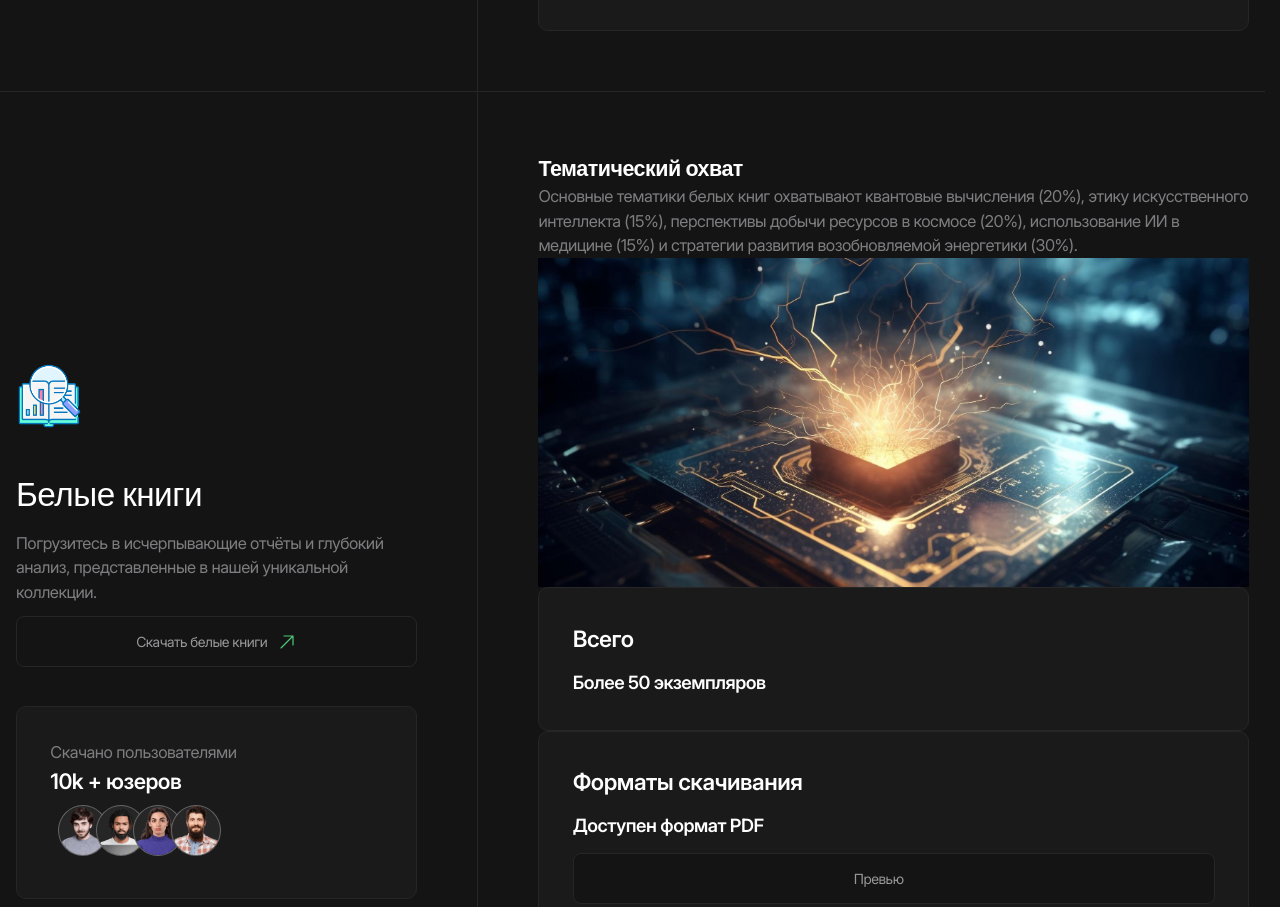
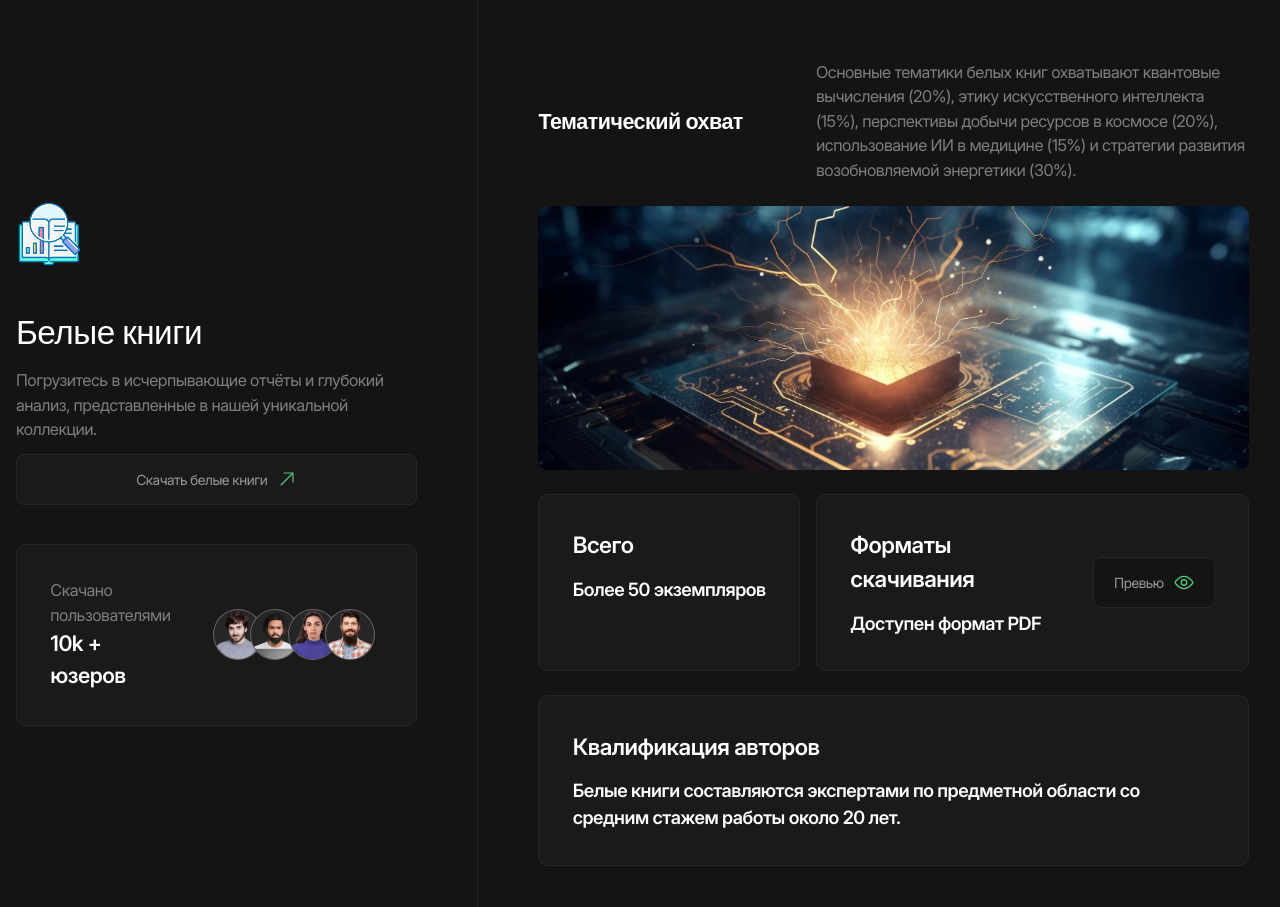
Before and after one commit to ganeev-ruslan/TFTech, a website with bundled scripts: page index.html in a window 1280 px wide. Shown: the part 5173-6080 px from the top of the page. Built offline with nearby package versions, Linux system fonts and the light colour scheme.

Commit message:
Update main.css

```diff
--- a/styles/main.css
+++ b/styles/main.css
@@ -462,6 +462,9 @@ button[aria-label]::before {
 .icon--green-arrow::after {
   background-image: url(../../icons/arrow-top-right.svg);
 }
+.icon--green-eye::after {
+  background-image: url(../../icons/eye__green.svg);
+}
 
 .logo {
   max-width: clamp(7.25rem, 6.9791666667rem + 1.1111111111vw, 8.3125rem);
@@ -505,6 +508,9 @@ button[aria-label]::before {
   background-color: var(--color-accent);
   border-color: var(--color-accent);
   border-radius: 0.5rem;
+}
+.button--dark-gray {
+  background-color: var(--color-dark-10);
 }
 
 .burger-button {
@@ -1194,11 +1200,47 @@ button[aria-label]::before {
     grid-template-columns: 1fr;
   }
 }
+.card__grid--2-cols-alt {
+  grid-template-columns: auto 1fr;
+  gap: 1.875rem 1.25rem;
+}
+@media (width <= 90.06125rem) {
+  .card__grid--2-cols-alt {
+    gap: 1.5rem 1rem;
+  }
+}
 .card__cell {
   display: flex;
   flex-direction: column;
   justify-content: start;
   row-gap: clamp(0.25rem, -0.0049019608rem + 1.045751634vw, 1.25rem);
+}
+.card__cell:has(> *:only-child) {
+  justify-content: center;
+}
+.card__cell:has(.card__cell-link) {
+  display: grid;
+  grid-template-columns: 1fr auto;
+  grid-template-areas: "other link" "other link";
+  align-items: center;
+  column-gap: 1.25rem;
+}
+.card__cell--wide {
+  grid-column: -1/1;
+}
+.card__cell-image {
+  width: 100%;
+  height: clamp(10.5625rem, 7.9656862745rem + 10.6535947712vw, 20.75rem);
+  object-fit: cover;
+  border-radius: 0.75rem;
+}
+@media (width <= 90.06125rem) {
+  .card__cell-image {
+    border-radius: 0.625rem;
+  }
+}
+.card__cell-link {
+  grid-area: link;
 }
 
 .tabs__header {
@@ -1391,4 +1433,26 @@ button[aria-label]::before {
   }
 }
 
+.download-info {
+  display: grid;
+  grid-template-columns: 1fr auto;
+  align-items: center;
+  column-gap: 3.125rem;
+}
+@media (width <= 90.06125rem) {
+  .download-info {
+    column-gap: 1.875rem;
+  }
+}
+.download-info__team {
+  --personImageSize: 3.125rem;
+  background-color: var(--color-dark);
+  border-radius: 0.75rem;
+}
+@media (width <= 90.06125rem) {
+  .download-info__team {
+    --personImageSize:2.5rem;
+  }
+}
+
 /*# sourceMappingURL=main.css.map */
```
